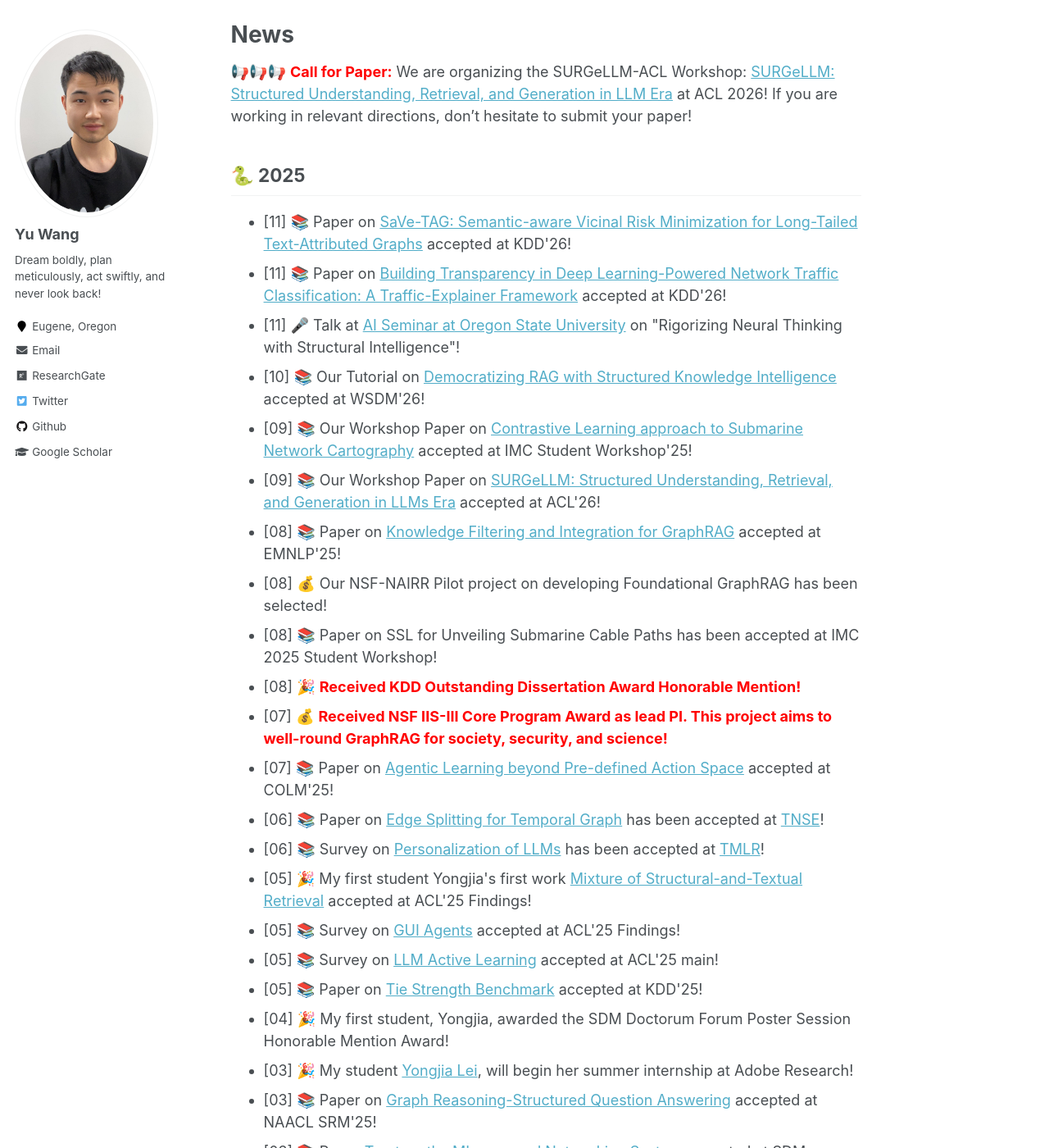
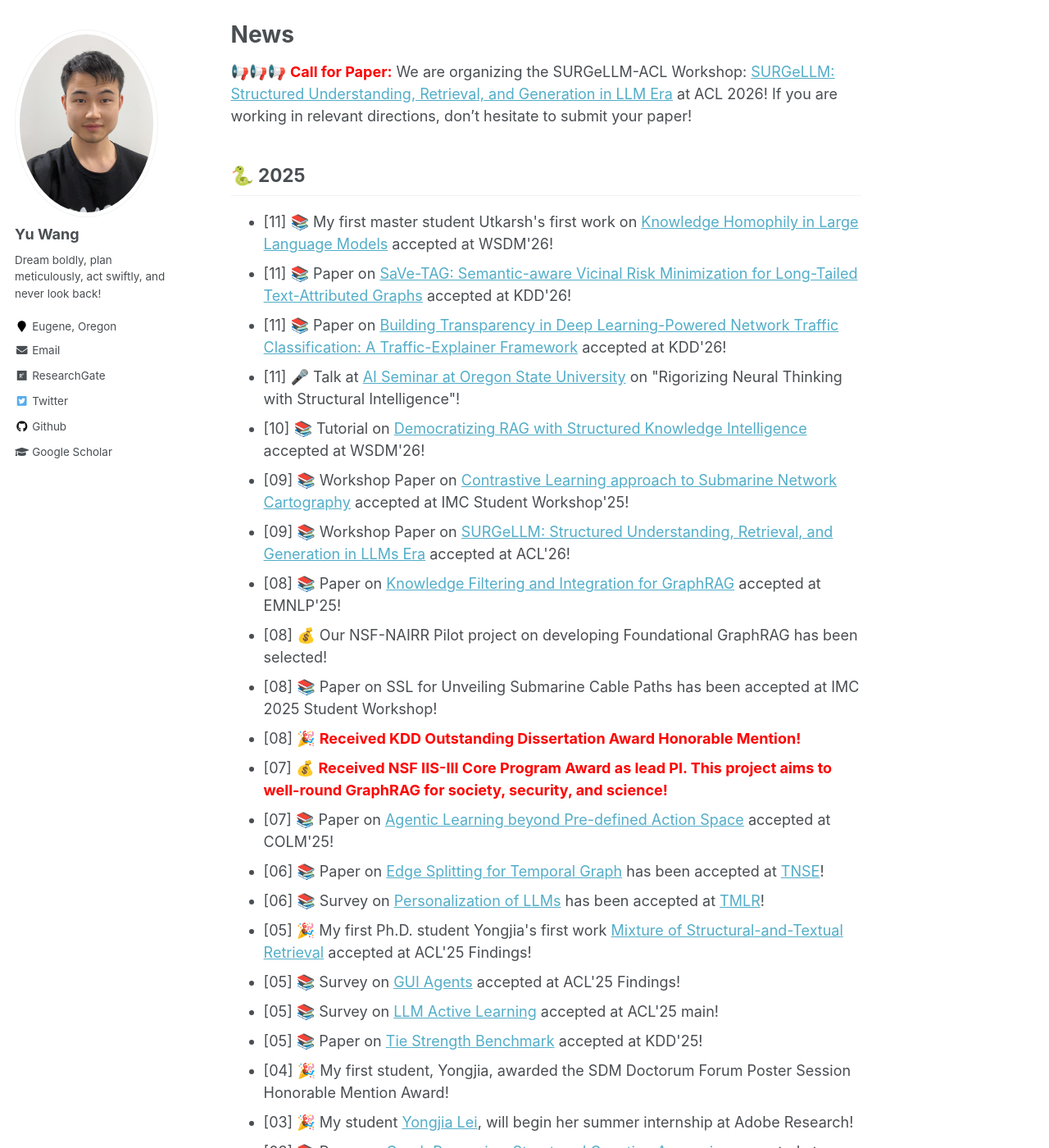
Before and after one commit to yuwang0103/yuwang0103.github.io, a Jekyll site: the page built from _pages/about.md, in a window 1280 px wide and 1400 px high, scrolled down 1005 px. Shown: the whole window at 82% size. Built offline with Jekyll 4.4.1, drawn with Linux system fonts in a browser that asks for light colours.

Commit message:
Update student achievements and paper acceptances

```diff
--- a/_pages/about.md
+++ b/_pages/about.md
@@ -37,12 +37,13 @@ News
 🐍 2025
 -----
 <ul>
+<li>[11] 📚 My first master student Utkarsh's first work on  <a href=''>Knowledge Homophily in Large Language Models</a> accepted at WSDM'26!</li>
 <li>[11] 📚 Paper on  <a href=''>SaVe-TAG: Semantic-aware Vicinal Risk Minimization for Long-Tailed Text-Attributed Graphs</a> accepted at KDD'26!</li>
 <li>[11] 📚 Paper on  <a href='https://arxiv.org/abs/2509.18007'>Building Transparency in Deep Learning-Powered Network Traffic Classification: A Traffic-Explainer Framework</a> accepted at KDD'26!</li>
 <li>[11] 🎤 Talk at <a href='https://media.oregonstate.edu/media/t/1_qor5vsmj/232665543'>AI Seminar at Oregon State University</a> on "Rigorizing Neural Thinking with Structural Intelligence"!</li>
-<li>[10] 📚 Our Tutorial on  <a href=''>Democratizing RAG with Structured Knowledge Intelligence</a> accepted at WSDM'26!</li>
-<li>[09] 📚 Our Workshop Paper on  <a href=''>Contrastive Learning approach to Submarine Network Cartography</a> accepted at IMC Student Workshop'25!</li>
-<li>[09] 📚 Our Workshop Paper on  <a href=''>SURGeLLM: Structured Understanding, Retrieval, and Generation in LLMs Era</a> accepted at ACL'26!</li>
+<li>[10] 📚 Tutorial on  <a href=''>Democratizing RAG with Structured Knowledge Intelligence</a> accepted at WSDM'26!</li>
+<li>[09] 📚 Workshop Paper on  <a href=''>Contrastive Learning approach to Submarine Network Cartography</a> accepted at IMC Student Workshop'25!</li>
+<li>[09] 📚 Workshop Paper on  <a href=''>SURGeLLM: Structured Understanding, Retrieval, and Generation in LLMs Era</a> accepted at ACL'26!</li>
 <li>[08] 📚 Paper on  <a href='https://arxiv.org/abs/2503.13804'>Knowledge Filtering and Integration for GraphRAG</a> accepted at EMNLP'25!</li>
 <li>[08] 💰 Our NSF-NAIRR Pilot project on developing Foundational GraphRAG has been selected!</li>
 <li>[08] 📚 Paper on SSL for Unveiling Submarine Cable Paths has been accepted at IMC 2025 Student Workshop!</li>
@@ -52,7 +53,7 @@ News
 <li>[07] 📚 Paper on <a href='https://arxiv.org/abs/2411.01747'>Agentic Learning beyond Pre-defined Action Space</a> accepted at COLM'25!</li>
 <li>[06] 📚 Paper on <a href='https://ieeexplore.ieee.org/document/11029199'>Edge Splitting for Temporal Graph</a> has been accepted at <a href='https://ieeexplore.ieee.org/xpl/RecentIssue.jsp?punumber=6488902'>TNSE</a>!</li>
 <li>[06] 📚 Survey on <a href='https://arxiv.org/abs/2411.00027'>Personalization of LLMs</a> has been accepted at <a href='https://jmlr.org/tmlr/'>TMLR</a>!</li>
-<li>[05] 🎉 My first student Yongjia's first work <a href='https://arxiv.org/abs/2502.20317'>Mixture of Structural-and-Textual Retrieval</a> accepted at ACL'25 Findings!</li>
+<li>[05] 🎉 My first Ph.D. student Yongjia's first work <a href='https://arxiv.org/abs/2502.20317'>Mixture of Structural-and-Textual Retrieval</a> accepted at ACL'25 Findings!</li>
 <li>[05] 📚 Survey on <a href='https://openreview.net/forum?id=ccYWyKCQUu#discussion'>GUI Agents</a> accepted at ACL'25 Findings!</li>
 <li>[05] 📚 Survey on <a href='https://arxiv.org/abs/2502.11767'>LLM Active Learning</a> accepted at ACL'25 main!</li>
 <li>[05] 📚 Paper on <a href='https://arxiv.org/abs/2410.19214'>Tie Strength Benchmark</a> accepted at KDD'25!</li>
```
